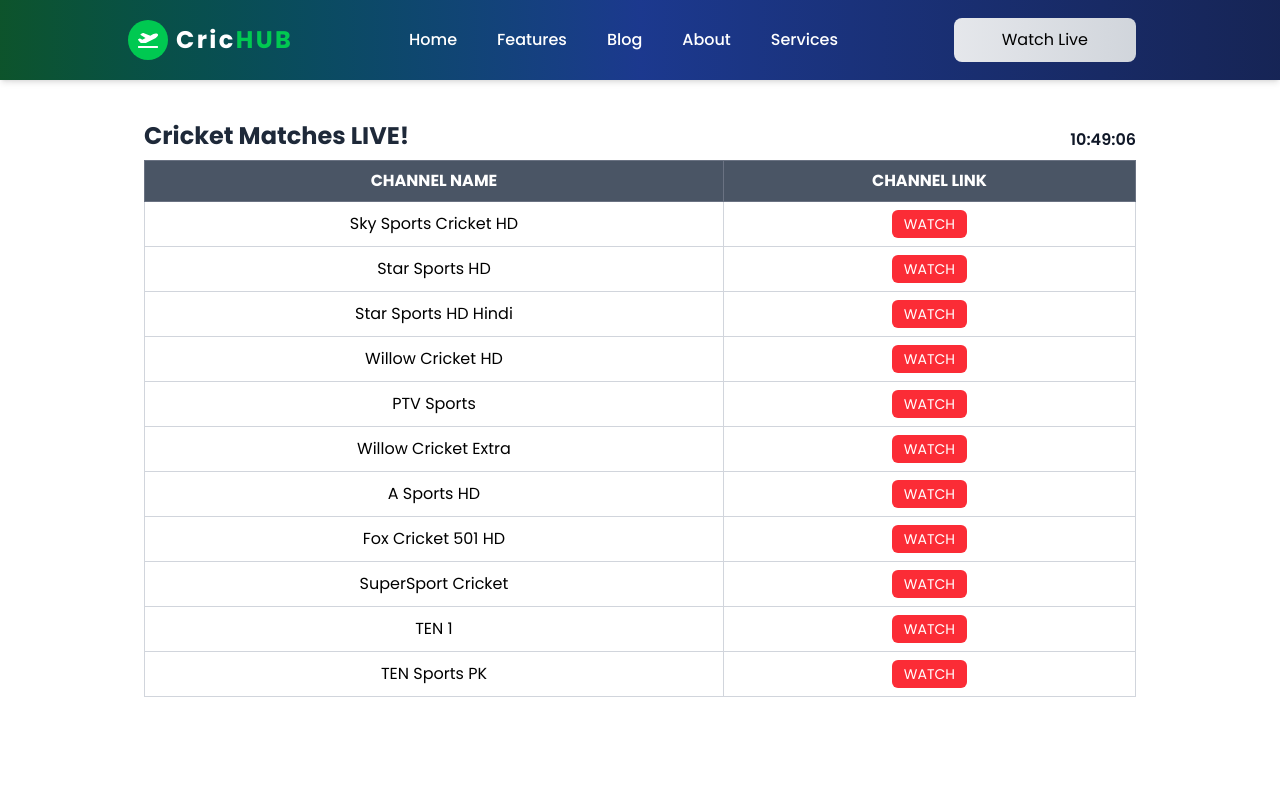
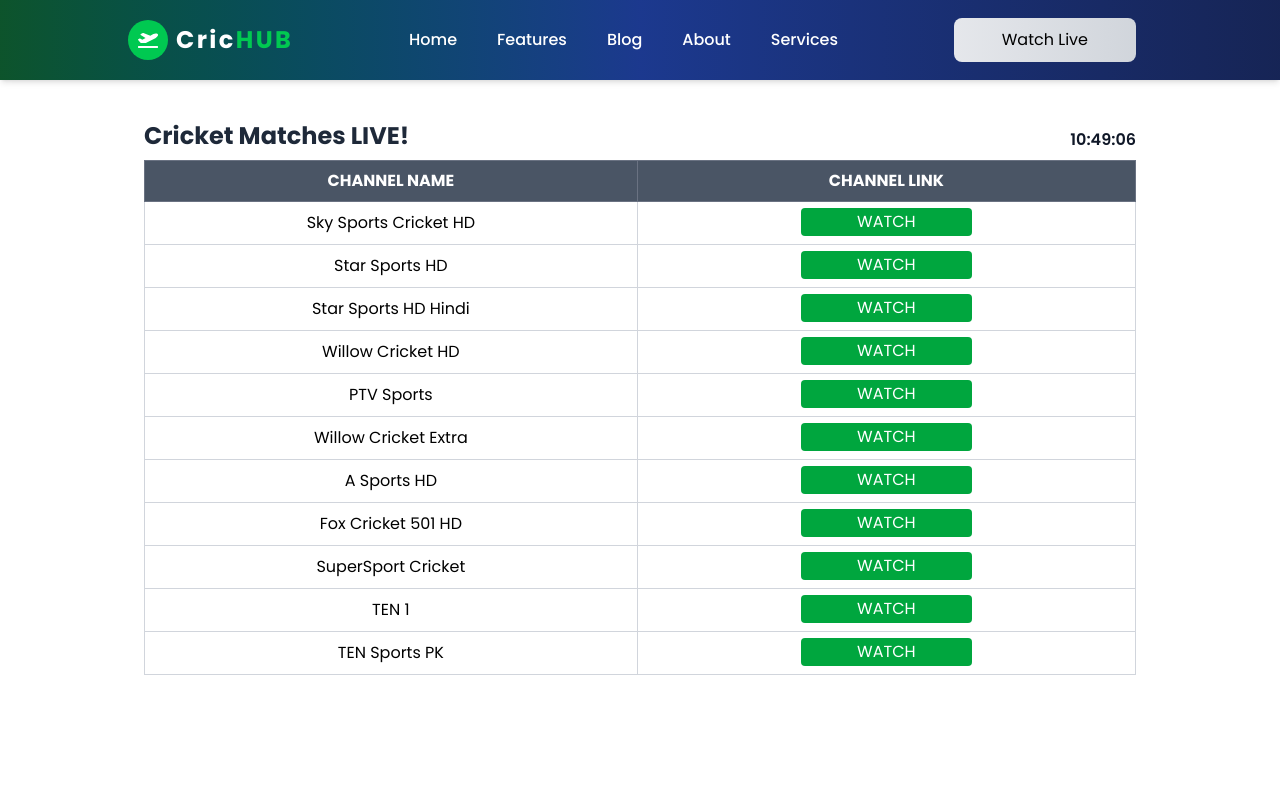
Before and after one commit to chamath09/cricHub, a Next.js app: page /live in a window 1280 px wide. Shown: the top 800 px of the page. Built offline with nearby package versions, Linux system fonts and the light colour scheme.

Commit message:
watch button add colors

```diff
--- a/app/live/[id]/page.tsx
+++ b/app/live/[id]/page.tsx
@@ -1,5 +1,6 @@
 import { notFound } from "next/navigation";
 import { Poppins } from "next/font/google";
+import Link from "next/link";
 
 // Load Poppins font with specified weights
 const poppins = Poppins({
--- a/app/live/page.tsx
+++ b/app/live/page.tsx
@@ -115,7 +115,7 @@
                 <td className="p-2 border border-gray-300">{channel.name}</td>
                 <td className="p-2 border border-gray-300">
                   <Link href={`/live/${channel.id}`}>
-                    <button className="bg-red-500 hover:bg-red-600 text-white px-3 py-1 rounded-md text-sm">
+                    <button className="rounded px-14  -mt-4 py-0.5  overflow-hidden group bg-green-600 relative hover:bg-gradient-to-r hover:from-green-500 hover:to-red-400 text-white hover:ring-2 hover:ring-offset-2 hover:ring-red-400 ease-out duration-300 cursor-pointer">
                       WATCH
                     </button>
                   </Link>
```
